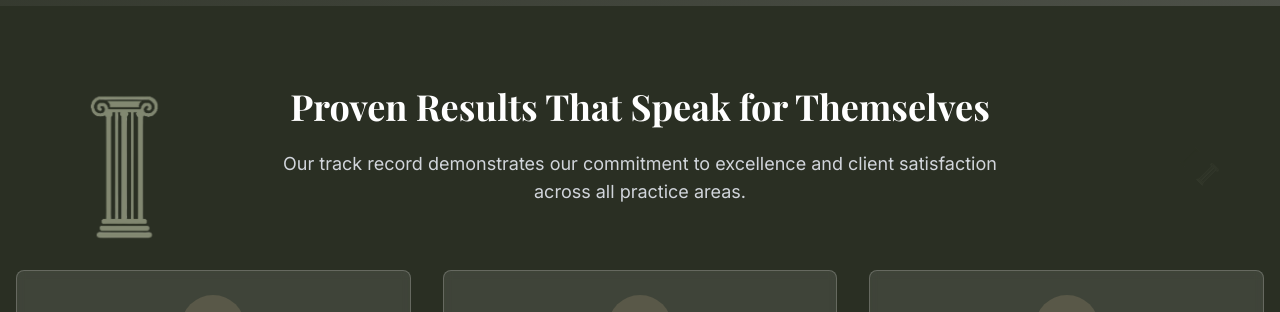
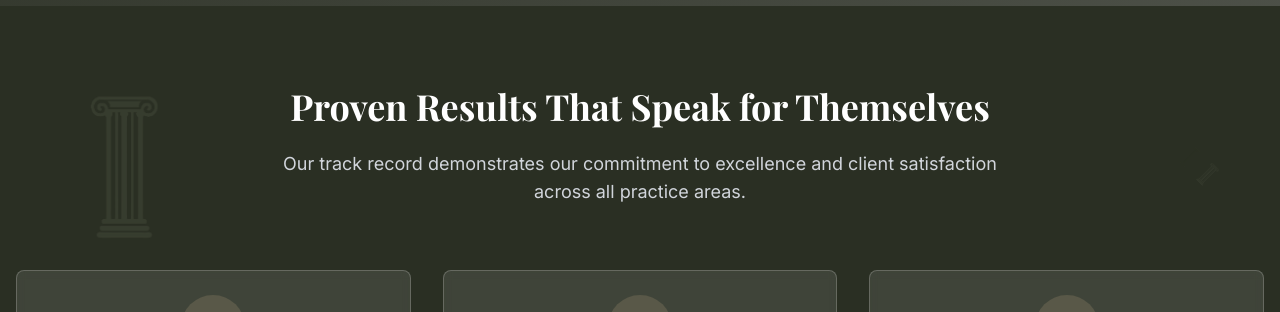
Before and after one commit to faysalabdi/nasihahlegalapp, a Next.js app: page / in a window 1280 px wide. Shown: the part 794-1106 px from the top of the page. Built offline with nearby package versions, Linux system fonts and the light colour scheme; grey boxes are pictures that could not be loaded; a web font is replaced by a local one.

Commit message:
Update StatsSection.tsx
Change opacity legal pillar

```diff
--- a/components/home/StatsSection.tsx
+++ b/components/home/StatsSection.tsx
@@ -47,7 +47,7 @@ export default function StatsSection() {
   return (
     <section className="py-20 bg-primary-dark text-white relative overflow-hidden">
       {/* Decorative Legal Pillars */}
-      <div className="absolute top-16 left-8 opacity-8 z-0">
+      <div className="absolute top-16 left-8 opacity-15 z-0">
         <LegalPillar variant="light" size="xl" />
       </div>
       <div className="absolute top-32 right-12 opacity-10 z-0">
```
